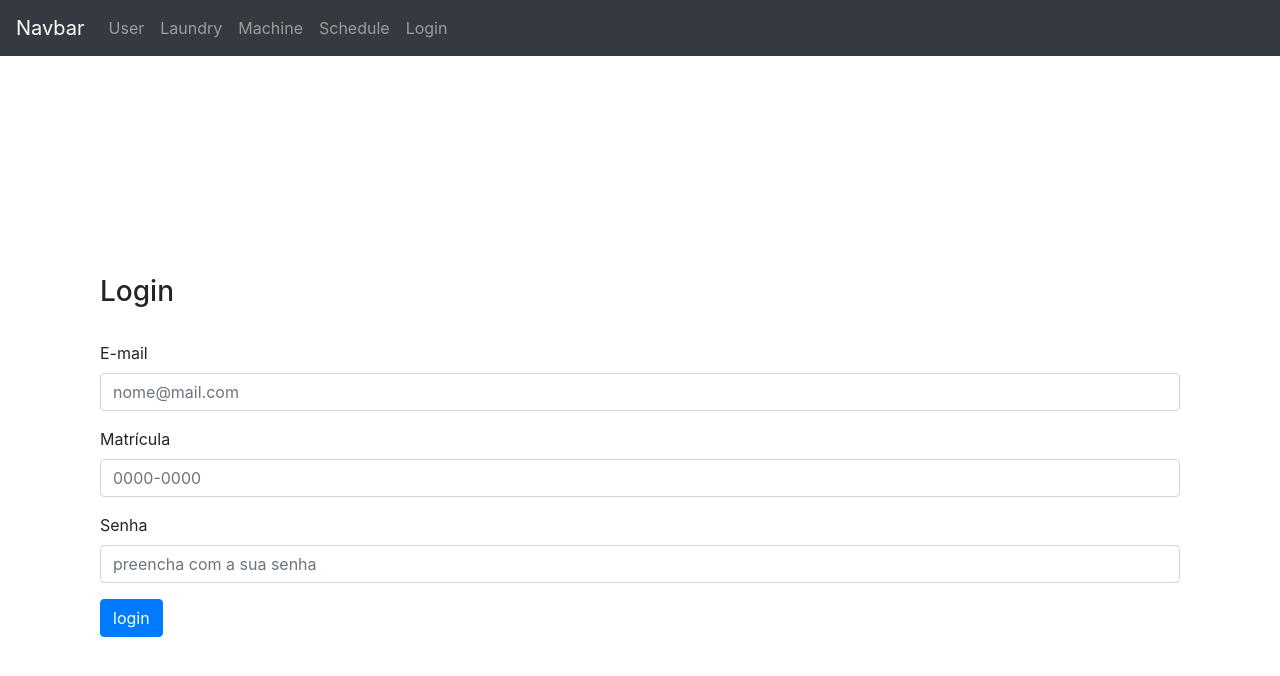
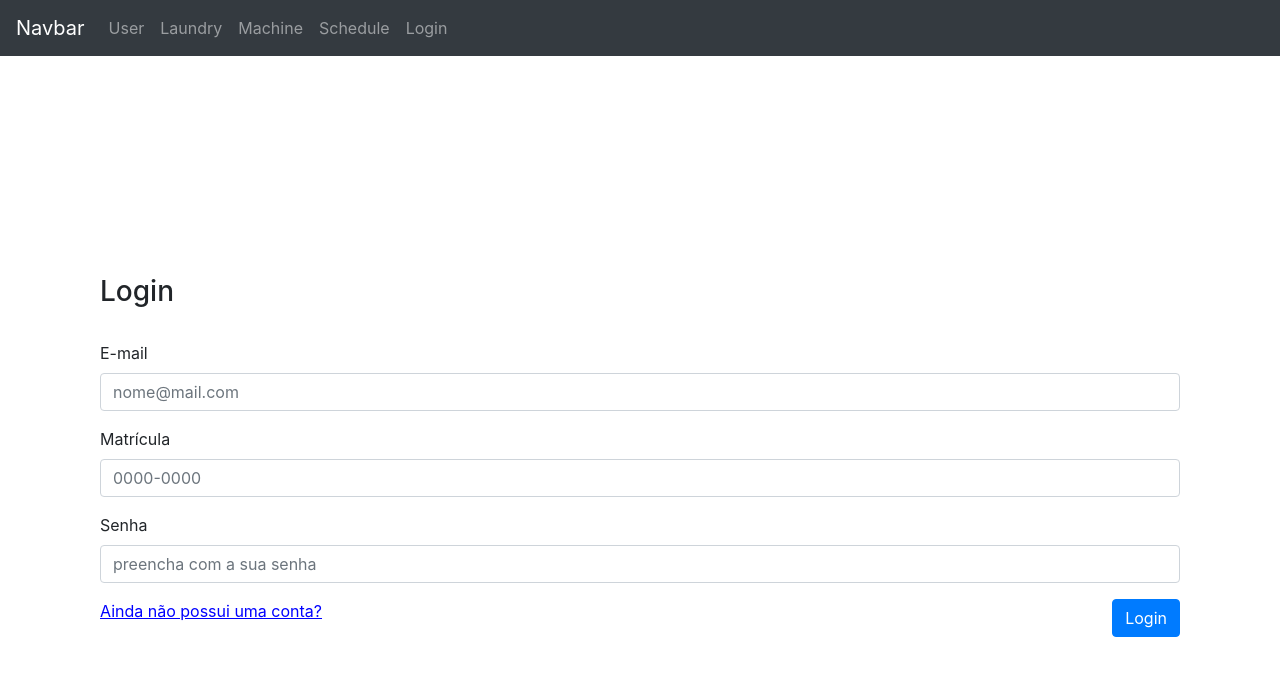
Before and after one commit to tognivini/pow2trab, an Angular app: page /login in a window 1280 px wide. Shown: the top 676 px of the page. Built offline with nearby package versions, Linux system fonts and the light colour scheme.

Commit message:
develop/ primeira aplicação de ngIf e errorField

```diff
--- a/src/app/pages/login/login.component.css
+++ b/src/app/pages/login/login.component.css
@@ -5,3 +5,17 @@
   width: 100%;
   height: 100vh;
 }
+.btnContainer {
+  display: flex;
+  flex-direction: row;
+  justify-content: space-between;
+}
+.errorField {
+  color: red;
+}
+
+.anchorClick {
+  color: blue;
+  text-decoration: underline;
+  cursor: pointer;
+}
--- a/src/app/pages/login/login.component.html
+++ b/src/app/pages/login/login.component.html
@@ -1,5 +1,10 @@
 <div class="container">
-  <h3>Login</h3>
+  <div *ngIf="isRegisterPage">
+    <h3>Registre-se</h3>
+  </div>
+  <div *ngIf="!isRegisterPage">
+    <h3>Login</h3>
+  </div>
   <br />
   <form #f="ngForm" (ngSubmit)="onSubmit(f)">
     <div class="form-group">
@@ -20,7 +25,8 @@
         id="studantCode"
         class="form-control"
         placeholder="0000-0000"
-        type="number"
+        type="text"
+        maxlength="10"
         ngModel
         name="studantCode"
         #studantCode="ngModel"
@@ -33,11 +39,40 @@
         class="form-control"
         placeholder="preencha com a sua senha"
         type="password"
+        maxlength="8"
         ngModel
         name="password"
-        #passwordCode="ngModel"
+        #password="ngModel"
       />
     </div>
-    <button type="submit" class="btn btn-primary">login</button>
+
+    <div class="form-group" *ngIf="isRegisterPage">
+      <label for="password" class="form-label">Confirmar senha</label>
+      <input
+        id="rePassword"
+        class="form-control"
+        placeholder="confirme a sua senha"
+        type="password"
+        maxlength="8"
+        ngModel
+        name="rePassword"
+        #rePassword="ngModel"
+      />
+      <span class="errorField" *ngIf="errorRePassowrd">
+        {{ errorRePassowrd }}
+      </span>
+    </div>
+    <div class="btnContainer">
+      <span class="anchorClick" (click)="onFlipPage()">
+        {{
+          isRegisterPage
+            ? "Já possui uma conta?"
+            : "Ainda não possui uma conta?"
+        }}
+      </span>
+      <button type="submit" class="btn btn-primary">
+        {{ isRegisterPage ? "Registre-se" : "Login" }}
+      </button>
+    </div>
   </form>
 </div>
--- a/src/app/pages/login/login.component.ts
+++ b/src/app/pages/login/login.component.ts
@@ -7,11 +7,42 @@ import { NgForm } from '@angular/forms';
   styleUrls: ['./login.component.css'],
 })
 export class LoginComponent implements OnInit {
+  isRegisterPage: boolean;
+  stringg: string;
+
+  errorRePassowrd: string;
+
+  onFlipPage() {
+    this.isRegisterPage = !this.isRegisterPage;
+  }
+
   onSubmit(f: NgForm) {
+    if (this.isRegisterPage) {
+      const { password, rePassword } = f.value;
+      if (password === rePassword) {
+        console.log('action register');
+        this.errorRePassowrd = '';
+      } else {
+        this.errorRePassowrd = 'senhas não coincidem';
+        // this.errorFields = {
+        //   ...this.errorFields,
+        //   rePassword: 'Senhas não coincidem',
+        // };
+      }
+    } else {
+      console.log('action login');
+    }
     console.log(f.value);
   }
 
-  constructor() {}
+  constructor() {
+    this.isRegisterPage = false;
+    this.stringg = 'alo';
+    this.errorRePassowrd = '';
+    // this.errorFields = {
+    //   rePassword: false,
+    // };
+  }
 
   ngOnInit(): void {}
 }
```
